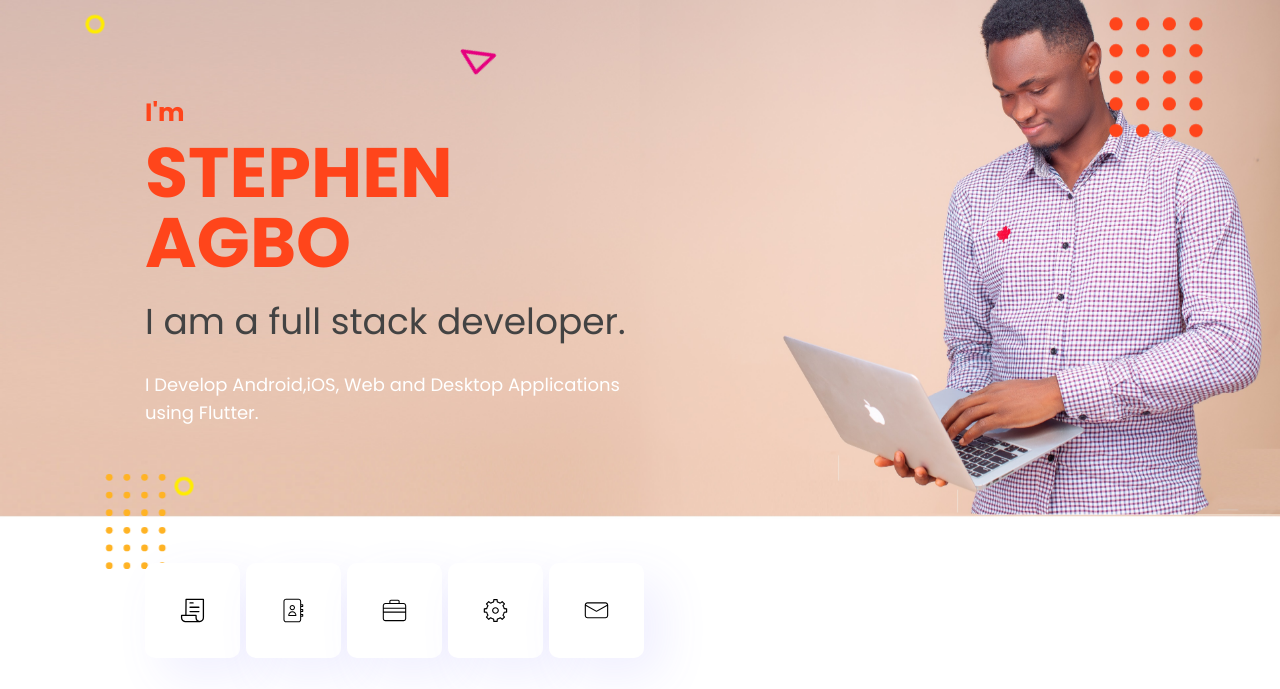
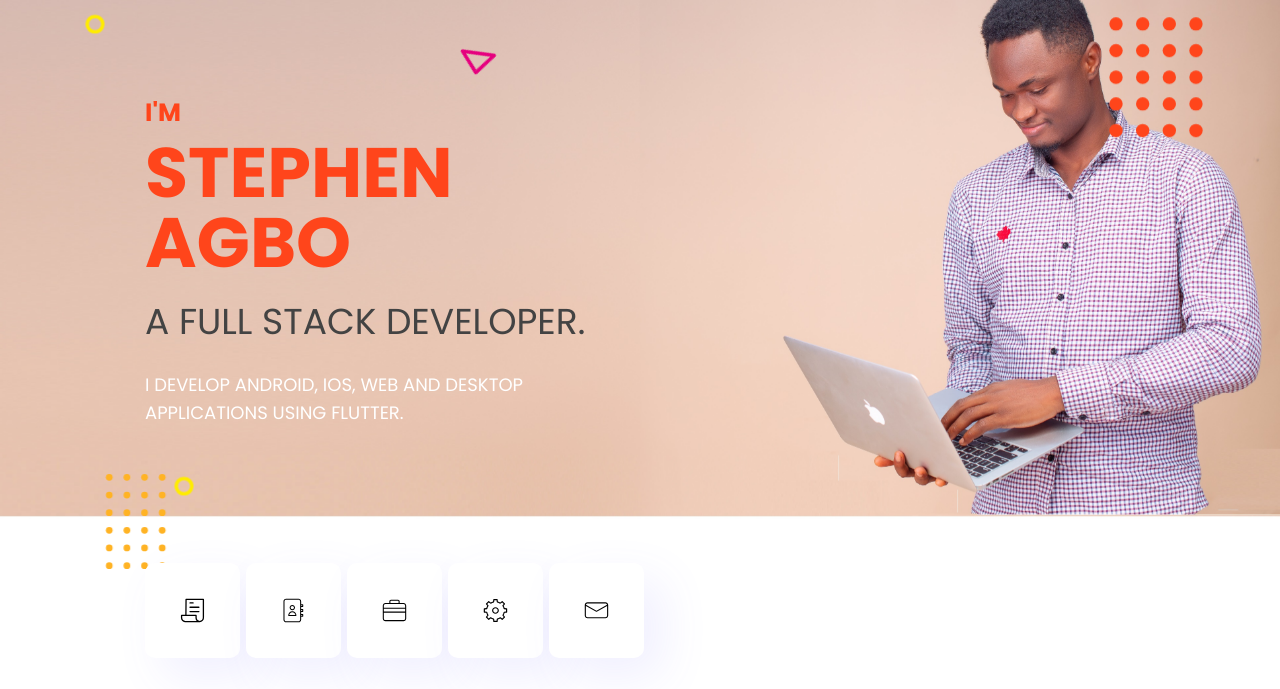
Before and after one commit to naztechnation/portfolio, a plain HTML site: page stephen.com/index.html in a window 1280 px wide. Shown: the part 111-800 px from the top of the page. Drawn offline with Linux system fonts and the light colour scheme; no server answers.

Commit message:
spellings corrections

```diff
--- a/stephen.com/index.html
+++ b/stephen.com/index.html
@@ -115,10 +115,11 @@
                     <div class="content_inner">
                         <div class="main_info">
                             <div class="left">
-                                <span class="subtitle">I'm</span>
+                                <span class="subtitle">I'M</span>
                                 <h3 class="name" style="color: #ff451b;;">STEPHEN AGBO</h3>
-                                <p class="text" style="color: #434343; font-size: 36px;">I am a full stack developer.</p>
-                                <p class="text" style="color: #ffffff; font-size: 18px;"> I Develop Android,iOS, Web and Desktop Applications using Flutter.</p>
+                                <p class="text" style="color: #434343; font-size: 36px;">A FULL STACK DEVELOPER.</p>
+                                <p class="text" style="color: #ffffff; font-size: 18px; text-transform: uppercase;"> I Develop Android, iOS, Web and Desktop Applications using Flutter.</p>
+
 
                             </div>
                             <!-- <div class="right">
```
